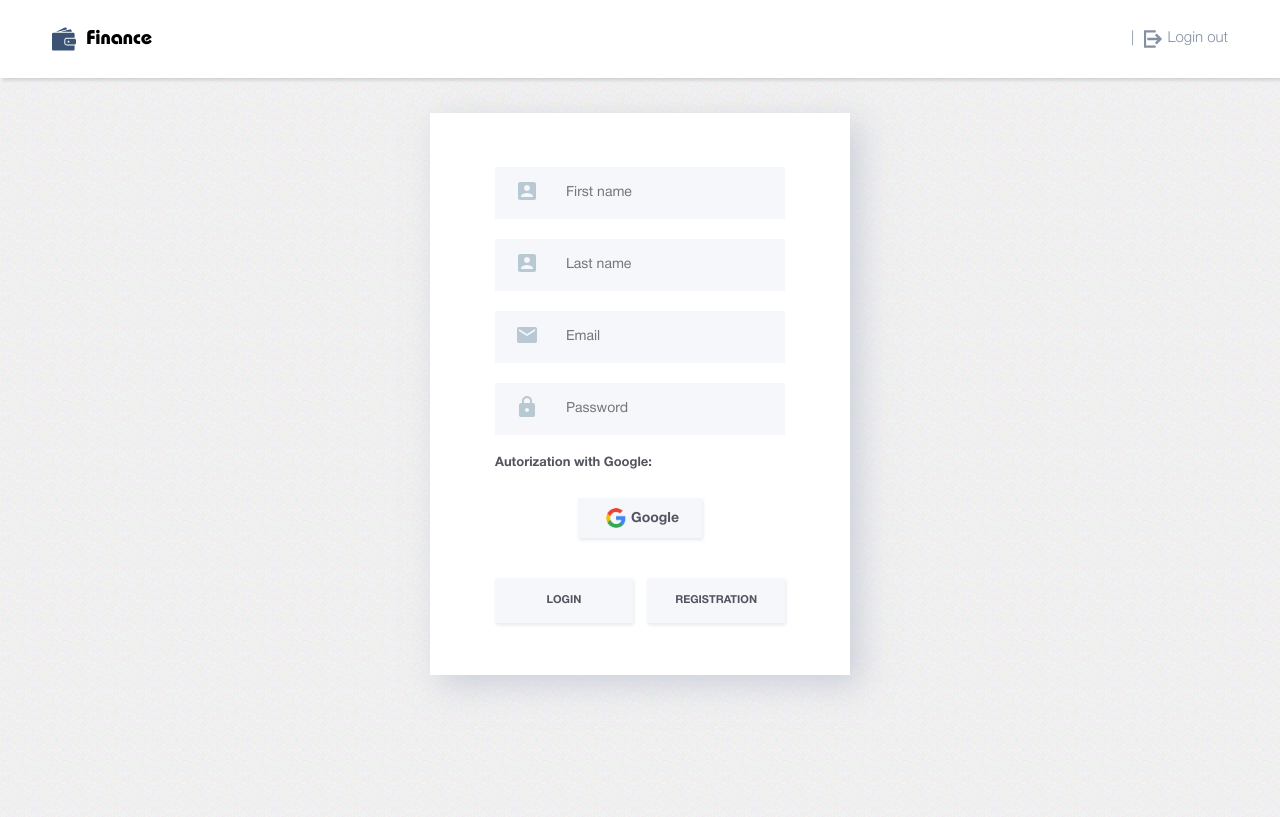
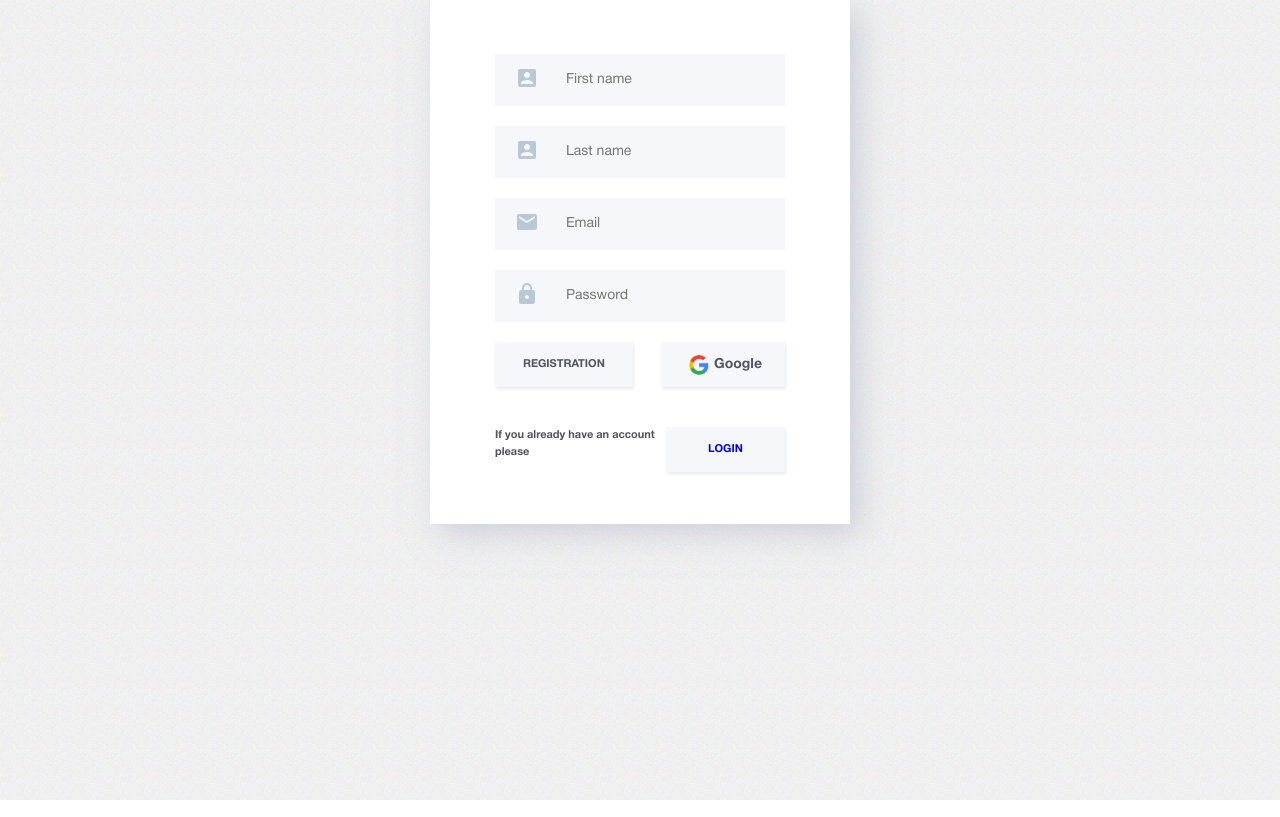
Before and after one commit to Ivanyts777/Finance-App, a React (Create React App) app: page /registration in a window 1280 px wide. Built offline with nearby package versions, Linux system fonts and the light colour scheme.

Commit message:
edit registartion

```diff
--- a/src/App.js
+++ b/src/App.js
@@ -22,9 +22,7 @@ import Main from "./Containers/Main/Main";
 import "./App.css";
 
 const Login = lazy(() => import("./Containers/Login/Login"));
-const Registration = lazy(() =>
-  import("./Containers/Registration/Registration")
-);
+const Registration = lazy(() => import("./Containers/Registration/Registration"));
 
 const App = () => {
   const dispatch = useDispatch();
@@ -32,7 +30,8 @@ const App = () => {
     dispatch(setSizeWindow(target.innerWidth));
   };
 
-  const { loader, error, token } = useSelector((state) => state);
+  const { error, token } = useSelector((state) => state.session);
+  const { loader } = useSelector((state) => state.global);
   return (
     <>
       {loader && (
@@ -42,7 +41,7 @@ const App = () => {
       )}
       {error && <h1>{Error}</h1>}
       <Suspense fallback={<p>Compaling...</p>}>
-        <Header />
+        {/* <Header />
         <main className="main">
           <Switch>
             <Route
@@ -68,19 +67,16 @@ const App = () => {
             />
             <Redirect to={navigation.main} />
           </Switch>
-        </main>
+        </main> */}
         {/* ЗАКОМЕНТОВАНИЙ ТЕКСТ НЕ ЧІПАЄМО! */}
-        {/* {token && (
-          <>
-            <Header />
-            <Menu />
-          </>
-        )}
+        {token && <Header />}
         <main className="main">
           <Switch>
             {token ? (
               <>
                 <Route path={navigation.main} exact render={(props) => <Main {...props} />} />
+                <Route path={navigation.diagram} render={(props) => <Diagram {...props} />} />
+                <Route path={navigation.currency} render={(props) => <CurrencyExchage {...props} />} />
                 <Redirect to={navigation.main} />
               </>
             ) : (
@@ -91,7 +87,7 @@ const App = () => {
               </>
             )}
           </Switch>
-        </main> */}
+        </main>
         {/* ЗАКОМЕНТОВАНИЙ ТЕКСТ НЕ ЧІПАЄМО! */}
       </Suspense>
     </>
--- a/src/Components/Menu/Menu.js
+++ b/src/Components/Menu/Menu.js
@@ -1,23 +1,16 @@
-import React, { useEffect } from "react";
+import React from "react";
 
 import { Home, TimeLine, Money } from "../SVG/sprite";
-import { Loader } from "../../redux/Actions";
-import { useDispatch, useSelector } from "react-redux";
+import { useSelector } from "react-redux";
 import { navigation } from "../../constants";
 import { NavLink } from "react-router-dom";
 
 import exchangeStyles from "../CurrencyExchage/CurrencyExchage.module.css";
 import "./Menu.scss";
 const Menu = () => {
-  const dispatch = useDispatch();
   const balance = useSelector((state) => state.finance.balance);
-  useEffect(() => {
-    dispatch(Loader(true));
-
-    dispatch(Loader(false));
-  }, [dispatch]);
   const onExchange = () => {
-    document.getElementById("exchange").classList.remove(exchangeStyles.none);
+    document.getElementById("exchange").classList.toggle(exchangeStyles.none);
   };
   return (
     <ul className="menu">
--- a/src/Components/Operations/operationsAuth.js
+++ b/src/Components/Operations/operationsAuth.js
@@ -12,9 +12,9 @@ export const createNewUser = (userData) => async (dispatch) => {
       url: baseURL + "register",
       data: userData,
     });
+    console.log(result);
     dispatch(setToken(result.data.token));
     dispatch(setUserInfo(result.data.user));
-    getUserData(result.data.user.id, result.data.token);
     dispatch(Error(null));
   } catch (error) {
     dispatch(Error(error));
@@ -31,6 +31,7 @@ export const userLogin = (userData) => async (dispatch) => {
       url: baseURL + "login",
       data: userData,
     });
+    console.log(result);
     dispatch(setToken(result.token));
     dispatch(setUserInfo(result.user));
     getUserData(result.user.id, result.token);
--- a/src/Containers/Main/Main.js
+++ b/src/Containers/Main/Main.js
@@ -8,15 +8,7 @@ import Menu from "../../Components/Menu/Menu";
 import Fab from "@material-ui/core/Fab";
 import AddIcon from "@material-ui/icons/Add";
 
-const titles = [
-  "Date",
-  "Type",
-  "Category",
-  "Comment",
-  "Sum",
-  "Balance",
-  "Edit",
-];
+const titles = ["Date", "Type", "Category", "Comment", "Sum", "Balance", "Edit"];
 
 const Main = () => {
   const dataFinance = useSelector((state) => state.finance.data);
@@ -34,19 +26,13 @@ const Main = () => {
         <ul className={styles.list}>
           <li className={styles.item}>
             {titles.map((title) => (
-              <p
-                key={title}
-                className={
-                  title === "Sum" || title === "Balance" || title === "Edit"
-                    ? styles.titleMoney
-                    : styles.title
-                }
-              >
+              <p key={title} className={title === "Sum" || title === "Balance" || title === "Edit" ? styles.titleMoney : styles.title}>
                 {title}
               </p>
             ))}
           </li>
-          {dataFinance.map((el) => (
+          {dataFinance.length > 0 ? (
+            dataFinance.map((el) => (
               <li className={styles.item} key={el.id}>
                 <p className={styles.text}>
                   <span className={styles.titleMobile}>Date</span>
@@ -64,13 +50,7 @@ const Main = () => {
                   <span className={styles.titleMobile}>Comment</span>
                   {el.comment}
                 </p>
-              <p
-                className={
-                  el.balanceAfterSign === "-"
-                    ? styles.textOrange
-                    : styles.textBlue
-                }
-              >
+                <p className={el.balanceAfterSign === "-" ? styles.textOrange : styles.textBlue}>
                   <span className={styles.titleMobile}>Sum</span>
                   {el.amount.toFixed(2)}
                 </p>
@@ -90,7 +70,10 @@ const Main = () => {
                   </div>
                 </div>
               </li>
-          ))}
+            ))
+          ) : (
+            <p>Please add transaction</p>
+          )}
         </ul>
         <div className={styles.bgIconAdd}></div>
         <div className={styles.iconAdd}>
--- a/src/Containers/Registration/Registration.js
+++ b/src/Containers/Registration/Registration.js
@@ -1,19 +1,17 @@
 import React, { useState } from "react";
 import styles from "./Registration.module.css";
 import googleIcon from "../../Components/SVG/gicon.png";
-import {
-  userLogin,
-  createNewUser,
-} from "../../Components/Operations/operationsAuth";
+import { createNewUser } from "../../Components/Operations/operationsAuth";
 import { useDispatch } from "react-redux";
 import { Email, LockClose, Account } from "../../Components/SVG/sprite";
+import { NavLink } from "react-router-dom";
+import { navigation } from "../../constants";
 
 const Registration = () => {
   const [firstName, setFirstName] = useState("");
   const [lastName, setLastName] = useState("");
   const [email, setEmail] = useState("");
   const [password, setPassword] = useState("");
-  const [typeRegister, setTypeRegister] = useState("");
 
   const dispatch = useDispatch();
 
@@ -33,42 +31,15 @@ const Registration = () => {
     e.preventDefault();
     setPassword(e.target.value);
   };
-  const handleTypeRegister = () => {
-    setTypeRegister((currentState) => {
-      if (currentState) {
-        return false;
-      } else {
-        return true;
-      }
-    });
-  };
 
-  const handleSubmit = (e) => {
+  const handleTypeRegister = (e) => {
     e.preventDefault();
-
-    if (typeRegister) {
-      const regParams = (firstName, lastName, email, password) => ({
-        email: email,
-        password: password,
-        name: {
-          fullName: `${firstName} ${lastName}`,
-          firstName: firstName,
-          lastName: lastName,
-        },
-      });
-      dispatch(createNewUser(regParams(firstName, lastName, email, password)));
-    } else {
-      const loginParams = (email, password) => ({
-        email: email,
-        password: password,
-      });
-      dispatch(userLogin(loginParams(email, password)));
-    }
+    dispatch(createNewUser({ name: `${firstName} ${lastName}`, email: email, password: password }));
   };
 
   return (
     <div className={styles.authWrapper}>
-      <form onSubmit={handleSubmit}>
+      <form onSubmit={handleTypeRegister}>
         {/* - FORM START - */}
 
         <>
@@ -77,18 +48,7 @@ const Registration = () => {
             <div className={styles.icon}>
               <Account />
             </div>
-            <input
-              className={styles.input}
-              maxLength="25"
-              id="name"
-              type="text"
-              placeholder="First name"
-              name="firstName"
-              value={firstName}
-              onChange={handleInputFirstName}
-              required
-              autoFocus
-            />
+            <input className={styles.input} maxLength="25" id="name" type="text" placeholder="First name" name="firstName" value={firstName} onChange={handleInputFirstName} required autoFocus />
           </div>
 
           {/* - LAST NAME INPUT - */}
@@ -96,17 +56,7 @@ const Registration = () => {
             <div className={styles.icon}>
               <Account />
             </div>
-            <input
-              className={styles.input}
-              maxLength="25"
-              id="lastName"
-              placeholder="Last name"
-              name="lastName"
-              type="text"
-              value={lastName}
-              onChange={handleInputLastName}
-              required
-            />
+            <input className={styles.input} maxLength="25" id="lastName" placeholder="Last name" name="lastName" type="text" value={lastName} onChange={handleInputLastName} required />
           </div>
 
           {/* - EMAIL INPUT - */}
@@ -114,17 +64,7 @@ const Registration = () => {
             <div className={styles.icon}>
               <Email />
             </div>
-            <input
-              id="email"
-              className={styles.input}
-              type="email"
-              placeholder="Email"
-              name="email"
-              value={email}
-              onChange={handleInputEmail}
-              required
-              autoFocus
-            />
+            <input id="email" className={styles.input} type="email" placeholder="Email" name="email" value={email} onChange={handleInputEmail} required autoFocus />
           </div>
 
           {/* - PASSWORD INPUT - */}
@@ -132,46 +72,24 @@ const Registration = () => {
             <div className={styles.icon}>
               <LockClose />
             </div>
-            <input
-              className={styles.input + " " + styles.inputPassword}
-              placeholder="Password"
-              id="password"
-              type="password"
-              name="password"
-              value={password}
-              onChange={handleInputPassword}
-              minLength="6"
-              required
-            />
+            <input className={styles.input + " " + styles.inputPassword} placeholder="Password" id="password" type="password" name="password" value={password} onChange={handleInputPassword} minLength="6" required />
           </div>
         </>
-
-        <p className={styles.googleDescr}>Autorization with Google:</p>
-
-        {/* - GOOGLE BUTTON - */}
-        <button
-          type="button"
-          /*onClick={googleSignIn}*/ className={styles.google}
-        >
-          <img
-            className={styles.googleIcon}
-            src={googleIcon}
-            alt="google-icon"
-          />
-          Google
-        </button>
-
-        {/* - BUTTONS LOGIN/REGISTER - */}
         <div className={styles.authBtnWrapper}>
-          <button className={styles.buttonLogin} type="submit">
-            Login
+          <button className={styles.buttonRegister} type="submit">
+            Registration
           </button>
-          <button
-            className={styles.buttonRegister}
-            type="button"
-            onClick={handleTypeRegister}
-          >
-            Registration
+          <button type="button" /*onClick={googleSignIn}*/ className={styles.google}>
+            <img className={styles.googleIcon} src={googleIcon} alt="google-icon" />
+            Google
+          </button>
+        </div>
+        <div className={styles.authBtnWrapper}>
+          <p className={styles.descr}>If you already have an account please</p>
+          <button className={styles.buttonLogin}>
+            <NavLink to={navigation.login} exact>
+              Login
+            </NavLink>
           </button>
         </div>
 
--- a/src/Containers/Registration/Registration.module.css
+++ b/src/Containers/Registration/Registration.module.css
@@ -12,12 +12,10 @@
   margin-top: 66px;
 }
 
-.googleDescr {
+.descr {
   margin: 0 auto;
   font-size: 11px;
   font-weight: bold;
-  text-align: center;
-  margin-bottom: 26px;
   line-height: 17px;
   color: #52555f;
 }
@@ -28,10 +26,8 @@
   font-weight: 600;
   line-height: 23px;
   display: flex;
-  margin: 0 auto;
   width: 120px;
-  height: 40px;
-  margin-bottom: 40px;
+  min-height: 45px;
   text-align: center;
   align-items: center;
   justify-content: center;
@@ -99,6 +95,10 @@
   justify-content: space-between;
 }
 
+.authBtnWrapper:not(:last-child) {
+  margin-bottom: 40px;
+}
+
 .buttonLogin,
 .buttonRegister {
   font-size: 11px;
--- a/src/constants.js
+++ b/src/constants.js
@@ -16,8 +16,8 @@ export const LOGINOUTTYPE = TYPESTATES + "user/loginout";
 // Global
 const TYPESTATEG = "global/";
 export const LOADERTYPE = TYPESTATEG + "loader";
-export const MODALADDTYPE = TYPESTATEG + "modal";
-export const MODALLOGINTYPE = TYPESTATEG + "modal";
+export const MODALADDTYPE = TYPESTATEG + "modal/add";
+export const MODALLOGINTYPE = TYPESTATEG + "modal/loginOut";
 export const WINDOWTYPE = TYPESTATEG + "window";
 
 // Finance
--- a/src/redux/Actions.js
+++ b/src/redux/Actions.js
@@ -70,7 +70,7 @@ export const setUserData = (value) => ({
   payload: value,
 });
 
-// setUserData ([{},{},{}])
+// setSizeWindow (123)
 export const setSizeWindow = (value) => ({
   type: WINDOWTYPE,
   payload: value,
--- a/src/redux/Reducers.js
+++ b/src/redux/Reducers.js
@@ -58,19 +58,7 @@ export const global = (state = initialStateGlobal, { type, payload }) => {
 const initialStateFinance = {
   data: [
     { id: "5f5b6054a375e00024070433", type: "expense", amount: 200, category: "Car", transactionDate: "2020-09-10T21:00:00.000Z", comment: "zarplataqceaeaxewcexaweawexwazewcexw", userId: "123123123", balanceAfter: -200, balanceAfterSign: "-", createdAt: "2020-09-11T11:32:36.238Z", updatedAt: "2020-09-11T11:32:36.238Z" },
-    {
-      id: "5f5b60baa375e00024070434",
-      type: "income",
-      amount: 10000000,
-      category: "income",
-      transactionDate: "2020-09-10T21:00:00.000Z",
-      comment: "zarplataqceaeaxewcexaweawexwazewcexw",
-      userId: "123123123",
-      balanceAfter: 9999800,
-      balanceAfterSign: "+",
-      createdData: "2020-09-11T11:34:18.615Z",
-      updatedData: "2020-09-11T11:34:18.615Z",
-    },
+    { id: "5f5b60baa375e00024070434", type: "income", amount: 100000, category: "income", transactionDate: "2020-09-10T21:00:00.000Z", comment: "zarplataqceaeaxewcexaweawexwazewcexw", userId: "123123123", balanceAfter: 9999800, balanceAfterSign: "+", createdData: "2020-09-11T11:34:18.615Z", updatedData: "2020-09-11T11:34:18.615Z" },
   ],
   balance: 0,
 };
```
Lines whose indentation alone changed are shown as unchanged.
